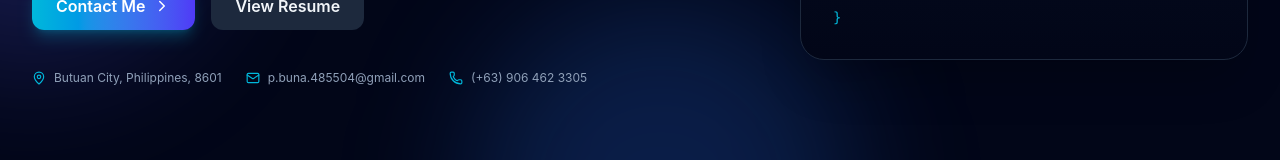
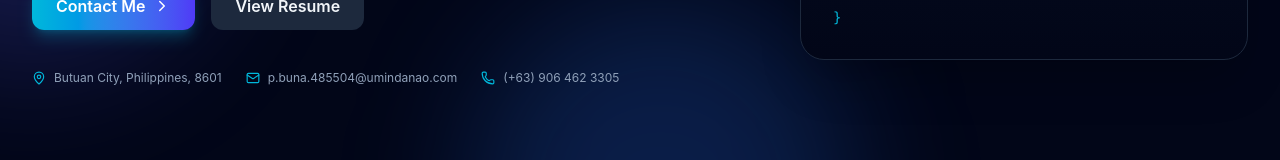
Before and after one commit to patcherist707/patcherist707, a React (Vite) app: page / in a window 1280 px wide. Shown: the part 578-738 px from the top of the page. Built offline with nearby package versions, Linux system fonts and the light colour scheme.

Commit message:
added changes

```diff
--- a/src/data/resumeData.js
+++ b/src/data/resumeData.js
@@ -5,7 +5,7 @@ export const resumeData = {
     name: "Patricia Madeth Buna",
     title: "Computer Engineering Student & Front-End Developer",
     location: "Butuan City, Philippines, 8601",
-    email: "p.buna.485504@gmail.com",
+    email: "p.buna.485504@umindanao.com",
     phone: "(+63) 906 462 3305",
     about: "As a Computer Engineering student, I am eager to build my skills through real work experience. I am willing to learn, adapt to new challenges, and contribute to the company. I hope to join an internship that will help me grow both personally and professionally."
   },
```
